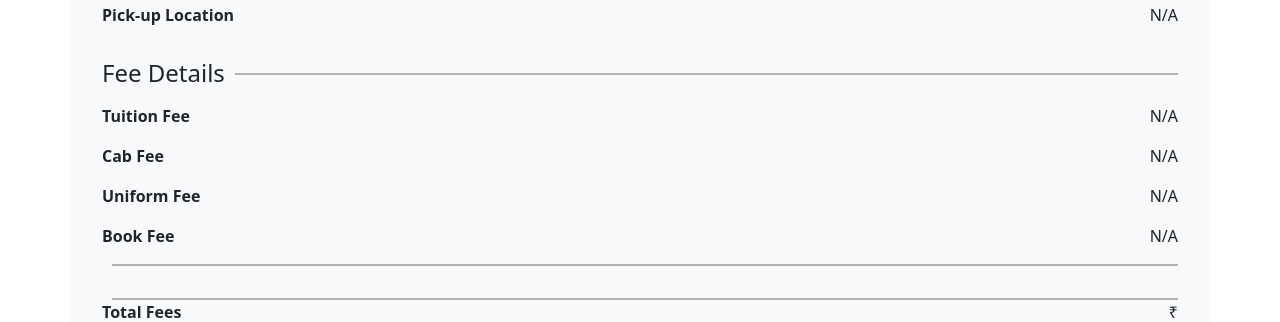
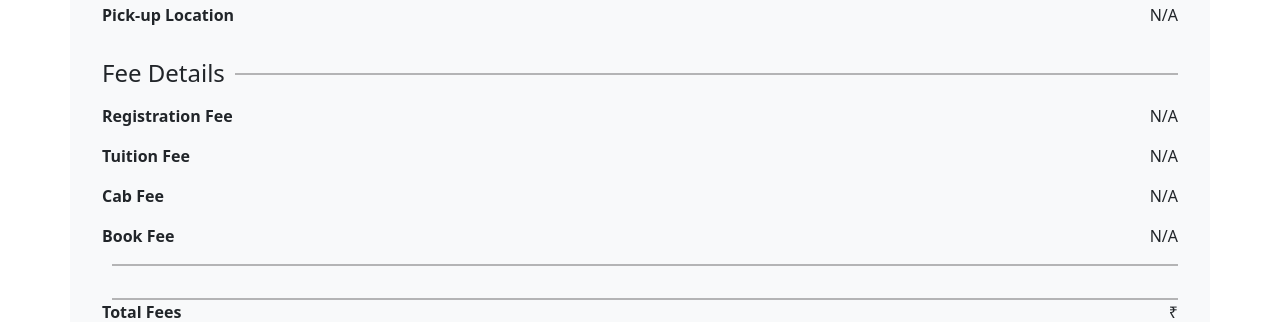
Before and after one commit to Nitinsha58/BasuSystem, a Django app: template registration/templates/registration/student_reg_doc.html in a window 1280 px wide. Shown: the part 1270-1592 px from the top of the page. Run offline with Django 3.2, Linux system fonts and the light colour scheme; the template is opened without the code that fills it, so the values that code supplies are empty.

Commit message:
update default registration fee in document

```diff
--- a/registration/templates/registration/student_fees_details.html
+++ b/registration/templates/registration/student_fees_details.html
@@ -27,7 +27,11 @@
       <div class="row justify-content-evenly mt-3">
         <div class="col-md-4">
           <label for="book_fees" class="form-label">Registration Fees</label>
-          <input type="text" value="{{fees_details.registration_fee|default:2500}}" class="form-control" name="registration_fee" id="registration_fee" >
+          {% if fees_details.registration_fee >= 0 %}
+          <input type="text" value="{{fees_details.registration_fee}}" class="form-control" name="registration_fee" id="registration_fee" >
+          {% else %}
+          <input type="text" value="2500" class="form-control" name="registration_fee" id="registration_fee" >
+          {% endif %}
         </div>
         <div class="col-md-4">
           <label for="cab_fees" class="form-label">Cab Fees</label>
--- a/registration/templates/registration/student_reg_doc.html
+++ b/registration/templates/registration/student_reg_doc.html
@@ -255,6 +255,14 @@
                 </div>
             </div>
             <div class="d-flex justify-content-between">
+                <p class="fw-semibold">Registration Fee</p>
+                {% if student.fees.registration_fee %}
+                <p class="">₹ {{student.fees.registration_fee}}</p>
+                {% else %}
+                <p class="">N/A</p>
+                {% endif %}
+            </div>
+            <div class="d-flex justify-content-between">
                 <p class="fw-semibold">Tuition Fee</p>
                 {% if student.fees.tuition_fees %}
                 <p class="">₹ {{student.fees.tuition_fees}}</p>
@@ -266,14 +274,6 @@
                 <p class="fw-semibold">Cab Fee</p>
                 {% if student.fees.cab_fees %}
                 <p class="">₹ {{student.fees.cab_fees}}</p>
-                {% else %}
-                <p class="">N/A</p>
-                {% endif %}
-            </div>
-            <div class="d-flex justify-content-between">
-                <p class="fw-semibold">Uniform Fee</p>
-                {% if student.fees.uniform_fees %}
-                <p class="">₹ {{student.fees.uniform_fees}}</p>
                 {% else %}
                 <p class="">N/A</p>
                 {% endif %}
```
